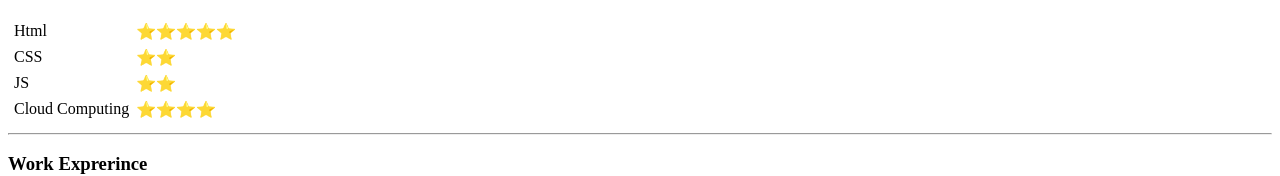
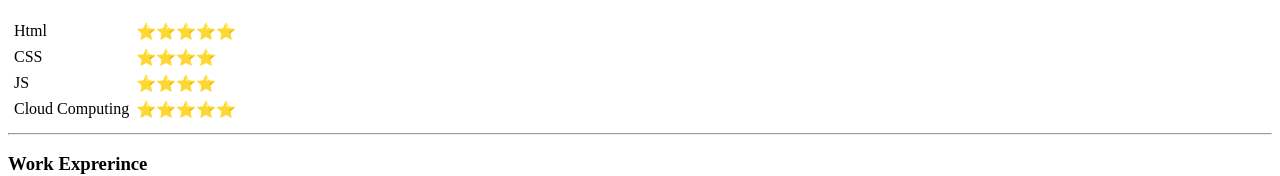
Before and after one commit to AbhishekPathi-Dev/CV, a plain HTML site: page index.html in a window 1280 px wide. Shown: the part 368-544 px from the top of the page. Drawn offline with Linux system fonts and the light colour scheme.

Commit message:
updated stars in the skills

```diff
--- a/index.html
+++ b/index.html
@@ -34,15 +34,15 @@
     </tr>
     <tr>
       <td>CSS</td>
-      <td>⭐⭐</td>
+      <td>⭐⭐⭐⭐</td>
     </tr>
     <tr>
       <td>JS </td>
-      <td>⭐⭐</td>
+      <td>⭐⭐⭐⭐</td>
     </tr>
     <tr>
       <td>Cloud Computing </td>
-      <td>⭐⭐⭐⭐</td>
+      <td>⭐⭐⭐⭐⭐</td>
     </tr>
   </table>
   <hr>
```
